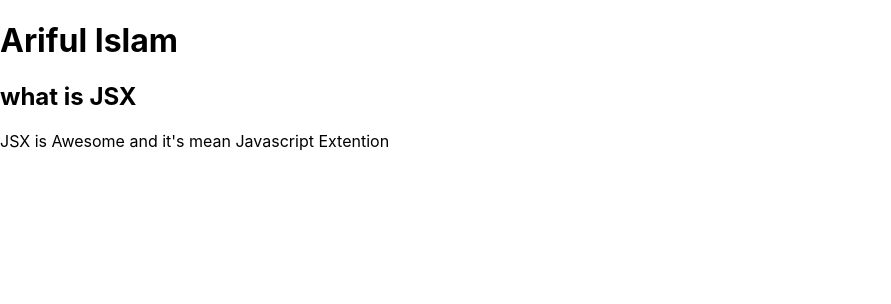
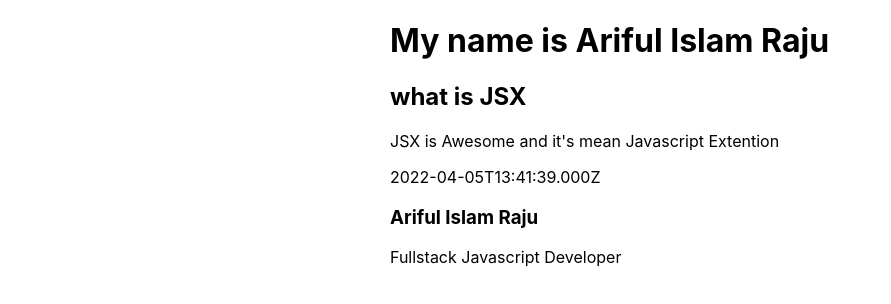
Before and after one commit to ariful-islam-dev/understand-REACT-core-features, a React app: page / in a window 1280 px wide. Shown: the top 304 px of the page, without its empty margins (0-891 px from the left). Built offline with nearby package versions, Linux system fonts and the light colour scheme.

Commit message:
usecase of jsx

```diff
--- a/src/components/app.tsx
+++ b/src/components/app.tsx
@@ -2,11 +2,25 @@ import React, { Component } from "react";
 
 class App extends Component {
   render() {
+    const obj: Object = {
+      title: "Test Title",
+      id: "myh1",
+    };
+
+    const name: String = "Ariful Islam Raju";
+    const bio = (
+      <div>
+        <h3>{name}</h3>
+        <p>Fullstack Javascript Developer</p>
+      </div>
+    );
     return (
-      <div>
-        <h1>Ariful Islam</h1>
+      <div className="App">
+        <h1 {...obj}>My name is {name}</h1>
         <h2>what is JSX</h2>
         <p>JSX is Awesome and it's mean Javascript Extention</p>
+        <p>{new Date().toISOString()}</p>
+        {bio}
       </div>
     );
   }
--- a/src/index.css
+++ b/src/index.css
@@ -1,13 +1,18 @@
 body {
   margin: 0;
-  font-family: -apple-system, BlinkMacSystemFont, 'Segoe UI', 'Roboto', 'Oxygen',
-    'Ubuntu', 'Cantarell', 'Fira Sans', 'Droid Sans', 'Helvetica Neue',
+  font-family: -apple-system, BlinkMacSystemFont, "Segoe UI", "Roboto", "Oxygen",
+    "Ubuntu", "Cantarell", "Fira Sans", "Droid Sans", "Helvetica Neue",
     sans-serif;
   -webkit-font-smoothing: antialiased;
   -moz-osx-font-smoothing: grayscale;
 }
 
 code {
-  font-family: source-code-pro, Menlo, Monaco, Consolas, 'Courier New',
+  font-family: source-code-pro, Menlo, Monaco, Consolas, "Courier New",
     monospace;
 }
+
+.App {
+  width: 500px;
+  margin: 0 auto;
+}
```
